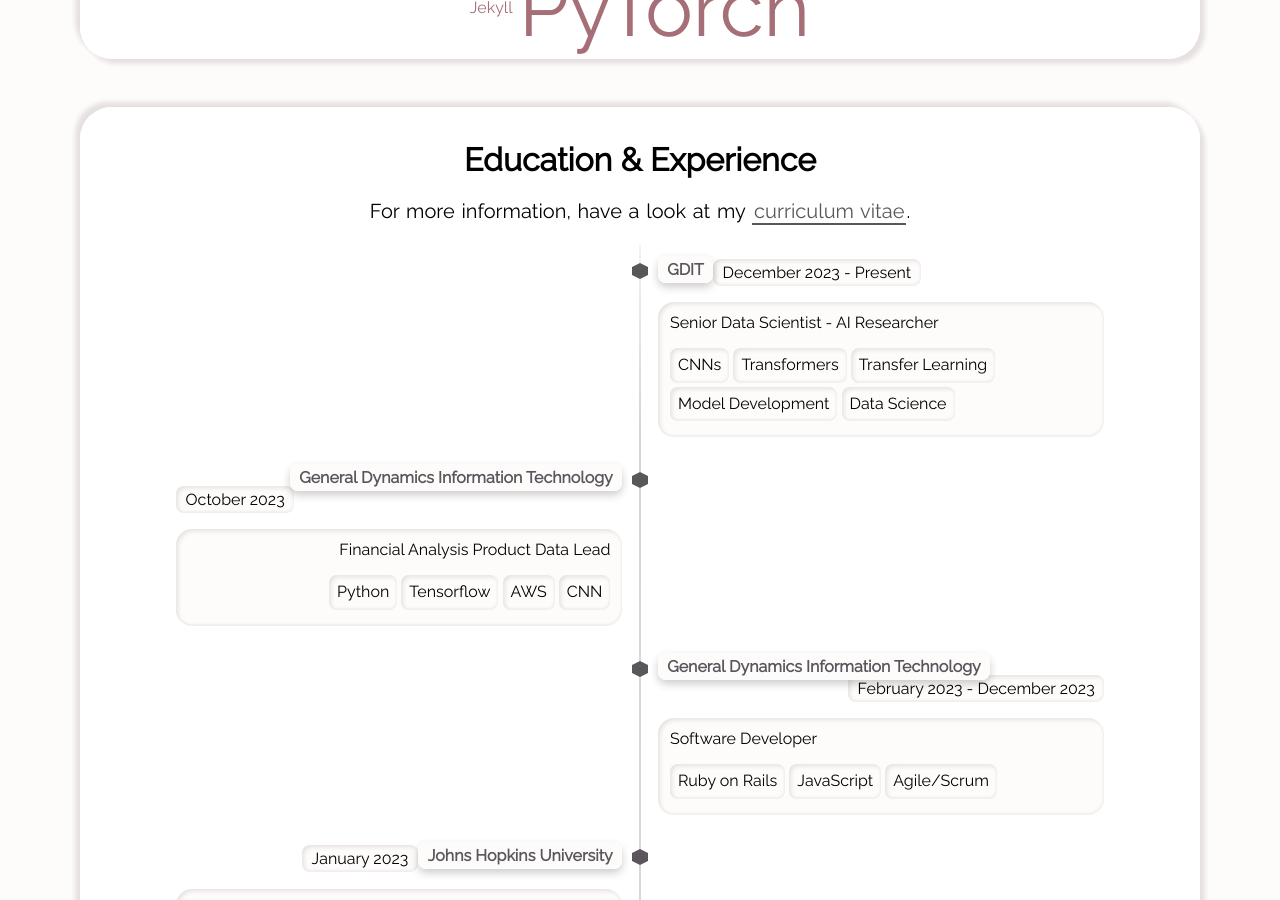
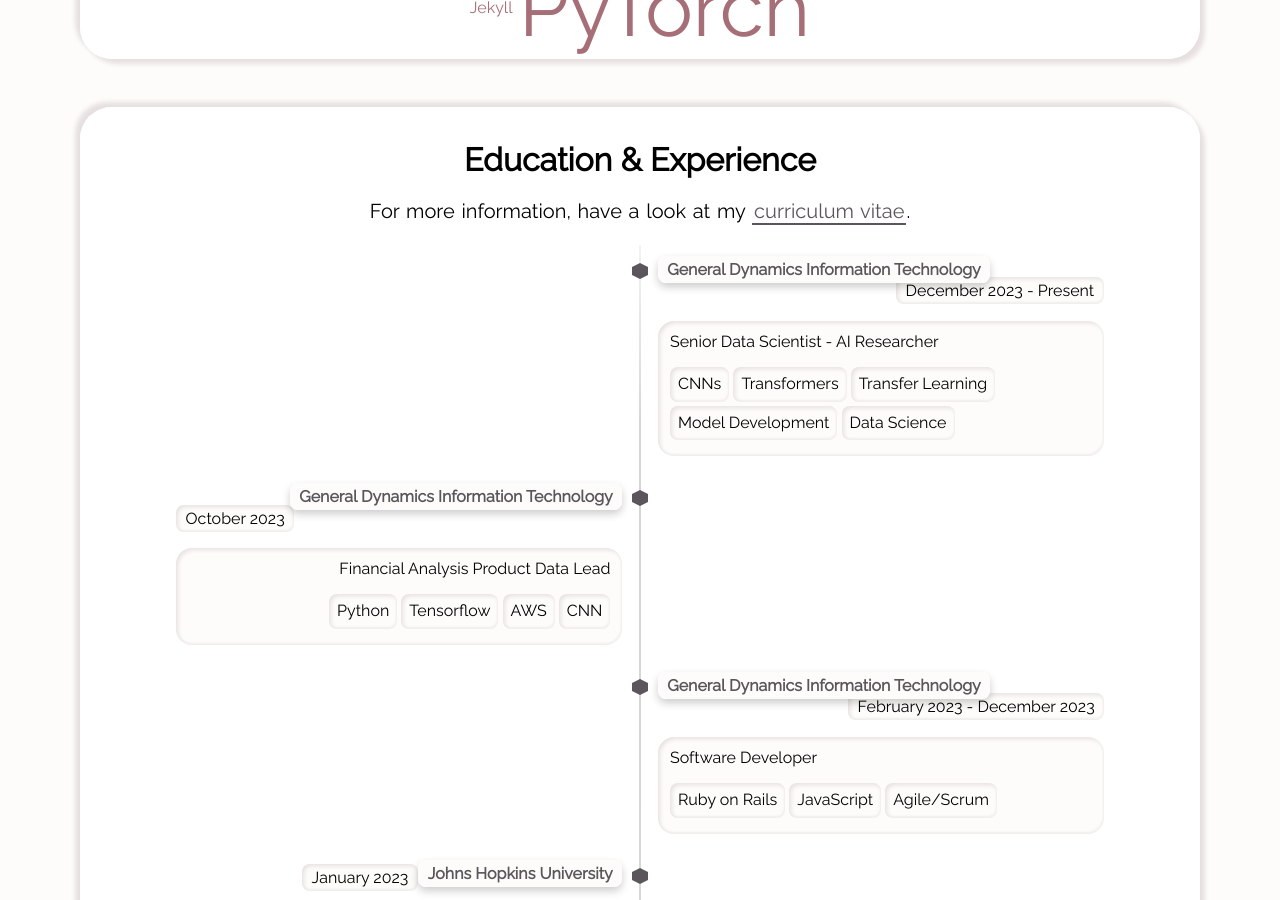
Before and after one commit to p9verma/punitaverma9.github.io, a Jekyll site: the page built from index.html, in a window 1280 px wide and 900 px high, scrolled down 2024 px. Built offline with Jekyll 4.4.1, drawn with Linux system fonts in a browser that asks for light colours.

```diff
--- a/_data/projects.yml
+++ b/_data/projects.yml
@@ -41,7 +41,7 @@
 
 - name: ML Capstone Project Multi-pronged Attention Network for Stock Forecasting (MAN-SF)
   descr: "Developed an ML model integrating multiple data modalities, such as social media text (sentiment analysis) and time series data, to enhance stock price forecasting accuracy and understanding of market trends. Improved model accuracy by 12% over standard methods and demonstrated the effectiveness of PCA in reducing noise in stock market data. Evaluated the model using real-time stock data and presented findings."
-  demo: "https://github.com/cherh63/ML-StockPredict"
+  demo: "https://github.com/cherh63/ML-StockPredict/blob/main/Project%20Report.pdf"
   tags:
     - tag: MAN-SF
     - tag: Multimodal
--- a/_data/timeline.yml
+++ b/_data/timeline.yml
@@ -16,7 +16,7 @@
 #     - tag: Ruby
 #     - tag: Rails
 #   timeline-side: right
-- title: GDIT
+- title: General Dynamics Information Technology
   title-url: https://www.gdit.com/capabilities/technology-solutions/artificial-intelligence/
   date: December 2023 - Present
   subtitle: Senior Data Scientist - AI Researcher
```
